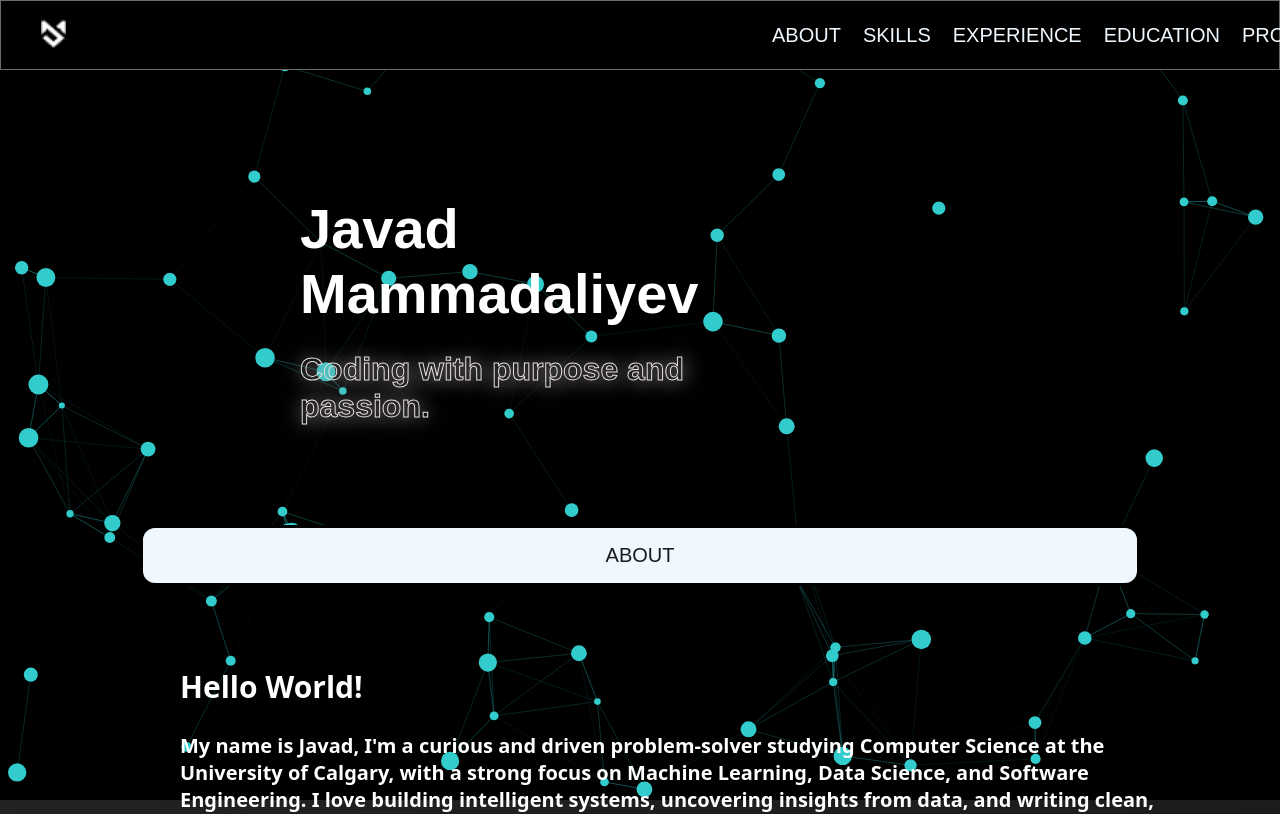
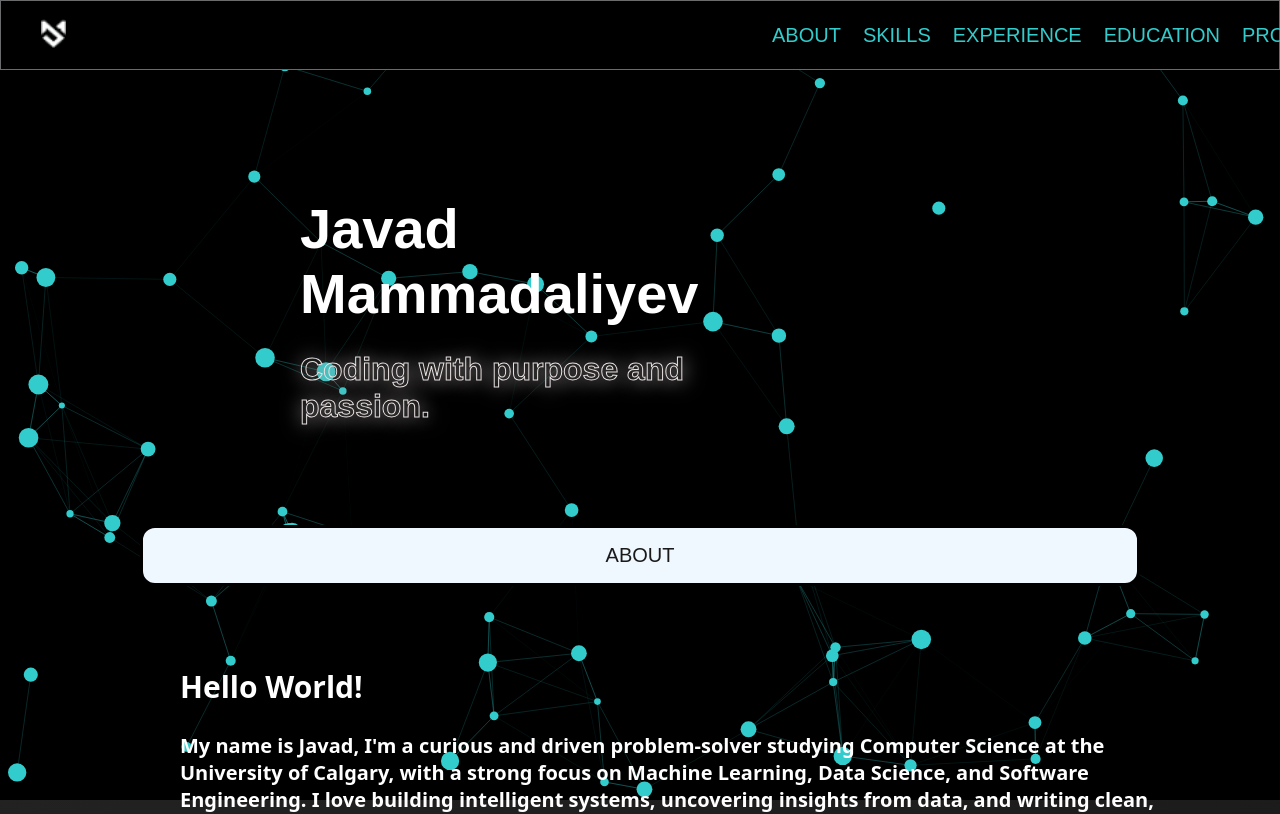
Before and after one commit to EventFulOgee4/eventfulogee4.github.io, a React (Vite) app: page / in a window 1280 px wide. Shown: the top 814 px of the page. Built offline with nearby package versions, Linux system fonts and the light colour scheme; a web font is replaced by a local one.

Commit message:
changed the color of the navigation text

```diff
--- a/src/styles/Header.css
+++ b/src/styles/Header.css
@@ -65,7 +65,7 @@ div.navs {
 }
 
 button.nav-button {
-    color: aliceblue;
+    color: #33cccc;
     font-family: "Bitcount", Arial, sans-serif;
     font-size: 20px;
     cursor: pointer;
```
